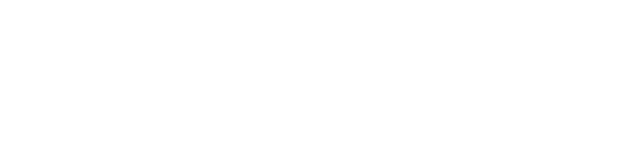
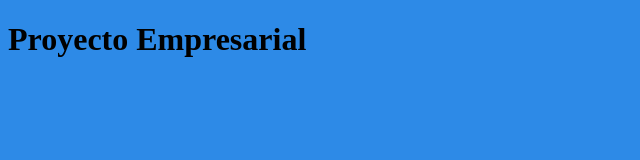
Before and after one commit to techsPills/CursoGit, a plain HTML site: page index.html in a window 1280 px wide. Shown: the whole page, without its empty margins (0-640 px from the left). Drawn offline with Linux system fonts and the light colour scheme.

Commit message:
Parrafo y Tamaño de fuente

```diff
--- /dev/null
+++ b/css/styles.css
@@ -0,0 +1,4 @@
+body{
+    background-color: rgb(45, 138, 231);
+
+}
--- a/index.html
+++ b/index.html
@@ -5,8 +5,9 @@
     <meta http-equiv="X-UA-Compatible" content="IE=edge">
     <meta name="viewport" content="width=device-width, initial-scale=1.0">
     <title>Empresa-A-</title>
+    <link rel="stylesheet" href="css/styles.css">
 </head>
 <body>
-
+    <h1>Proyecto Empresarial</h1>
 </body>
 </html>
```
Also changed, not shown: js/app.js (added).
